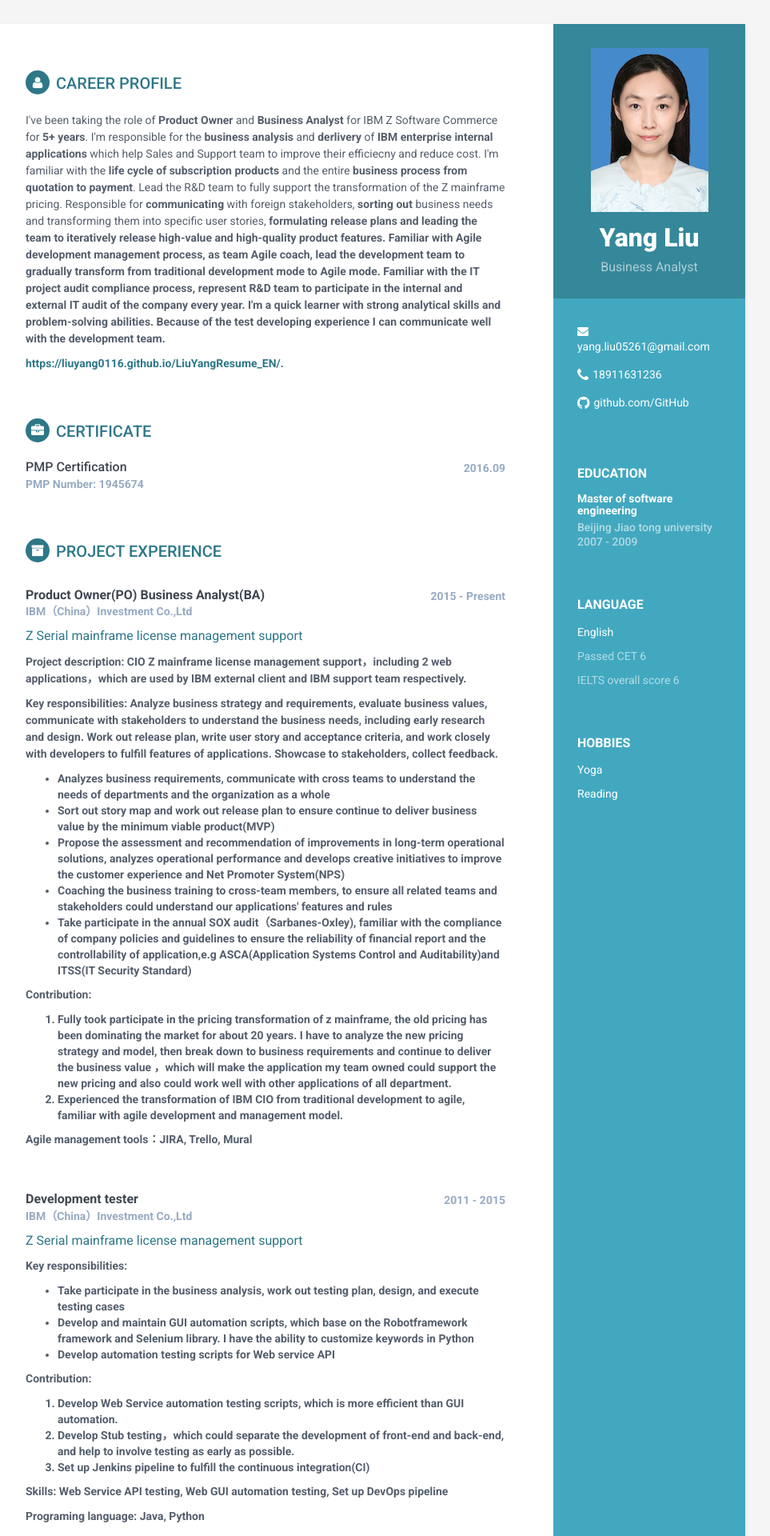
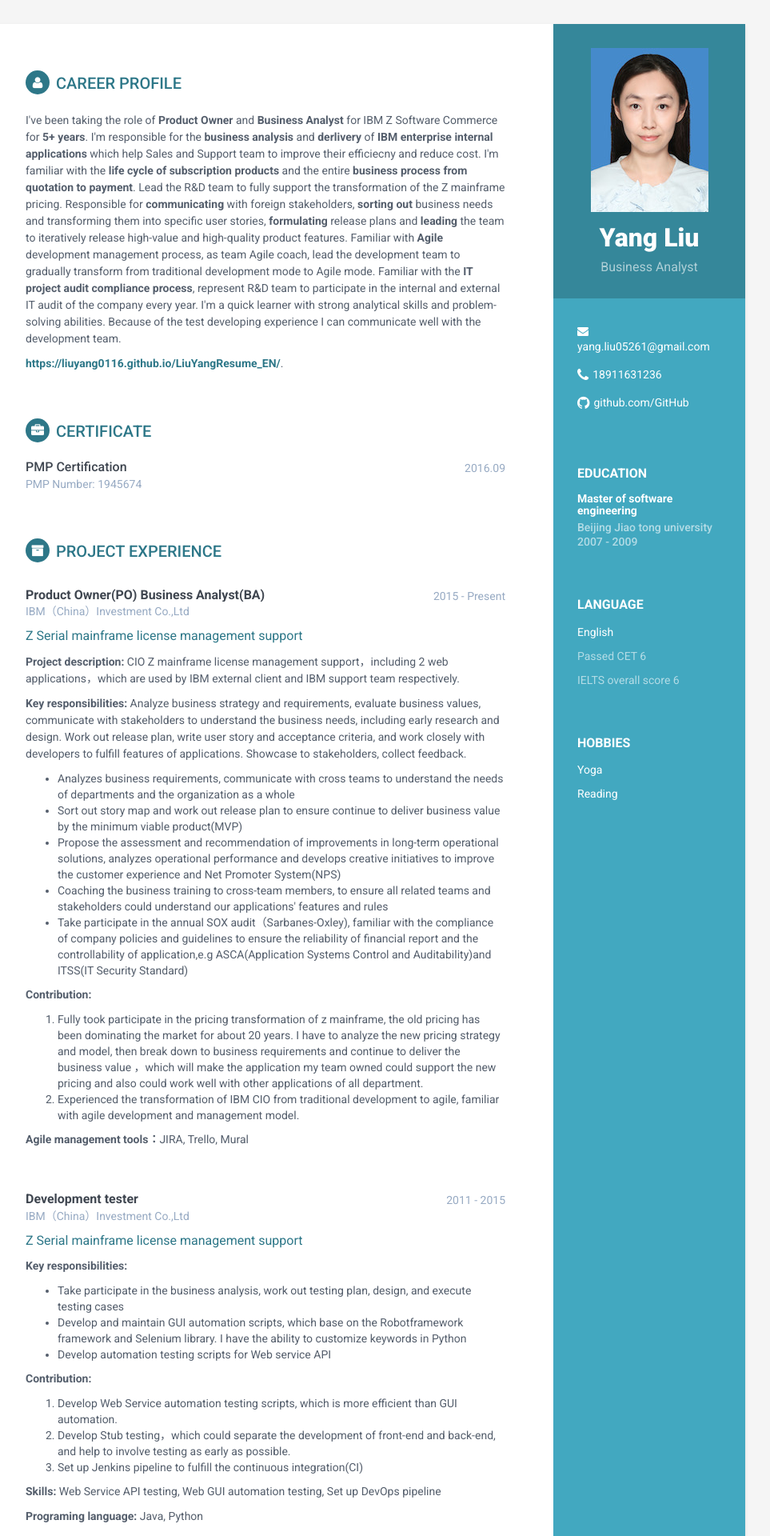
Before and after one commit to liuyang0116/LiuYangResume_EN, a Jekyll site: the page built from index.html, in a window 1280 px wide. Shown: the top 1920 px of the page at 80% size, without its empty margins (188-1151 px from the left). Built offline with Jekyll 4.4.1, drawn with Linux system fonts in a browser that asks for light colours.

```diff
--- a/_includes/carrier-profile.html
+++ b/_includes/carrier-profile.html
@@ -2,7 +2,7 @@
 <h2 class="section-title"><i class="fa fa-user"></i>Career profile</h2>
 <div class="summary">
     <p>I've been taking the role of <b>Product Owner</b> and <b>Business Analyst</b> for IBM Z Software Commerce for <b>5+ years</b>. I'm responsible for the <b>business analysis</b> and <b>derlivery</b> of <b>IBM enterprise internal applications</b> which help Sales and Support team to improve their efficiecny and reduce cost. I'm familiar with the <b>life cycle of subscription products</b> and the entire <b>business process from quotation to payment</b>.
-	    Lead the R&D team to fully support the transformation of the Z mainframe pricing. Responsible for <b>communicating</b> with foreign stakeholders, <b>sorting out</b> business needs and transforming them into specific user stories, <b>formulating<b/> release plans and <b>leading</b> the team to iteratively release high-value and high-quality product features.
+	    Lead the R&D team to fully support the transformation of the Z mainframe pricing. Responsible for <b>communicating</b> with foreign stakeholders, <b>sorting out</b> business needs and transforming them into specific user stories, <b>formulating</b> release plans and <b>leading</b> the team to iteratively release high-value and high-quality product features.
 	    Familiar with <b>Agile</b> development management process, as team Agile coach, lead the development team to gradually transform from traditional development mode to Agile mode. Familiar with the <b>IT project audit compliance process</b>, represent R&D team to participate in the internal and external IT audit of the company every year. I'm a quick learner with strong analytical skills and problem-solving abilities. Because of the test developing experience I can communicate well with the development team.
 </p>
 	</p>
```
